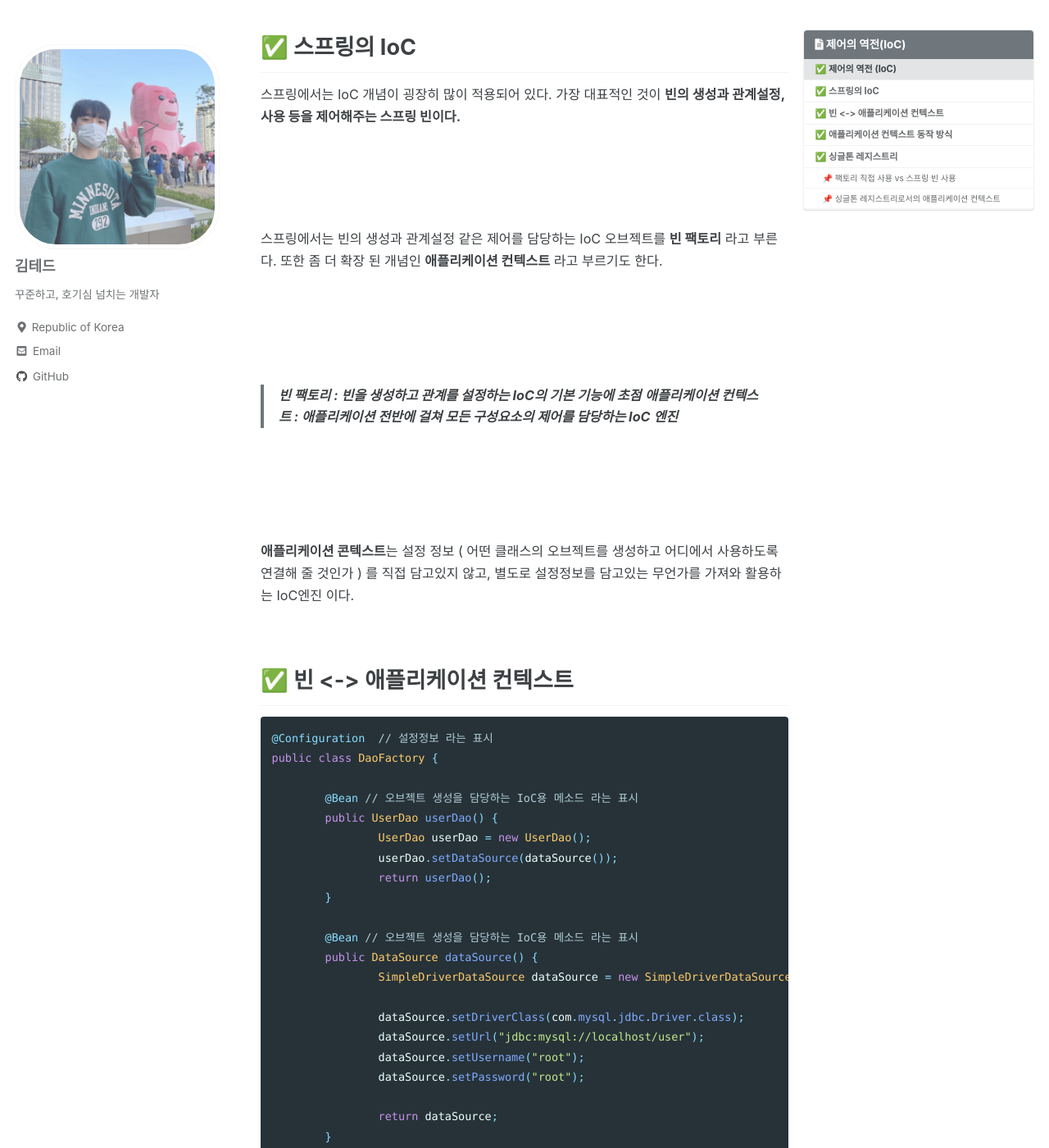
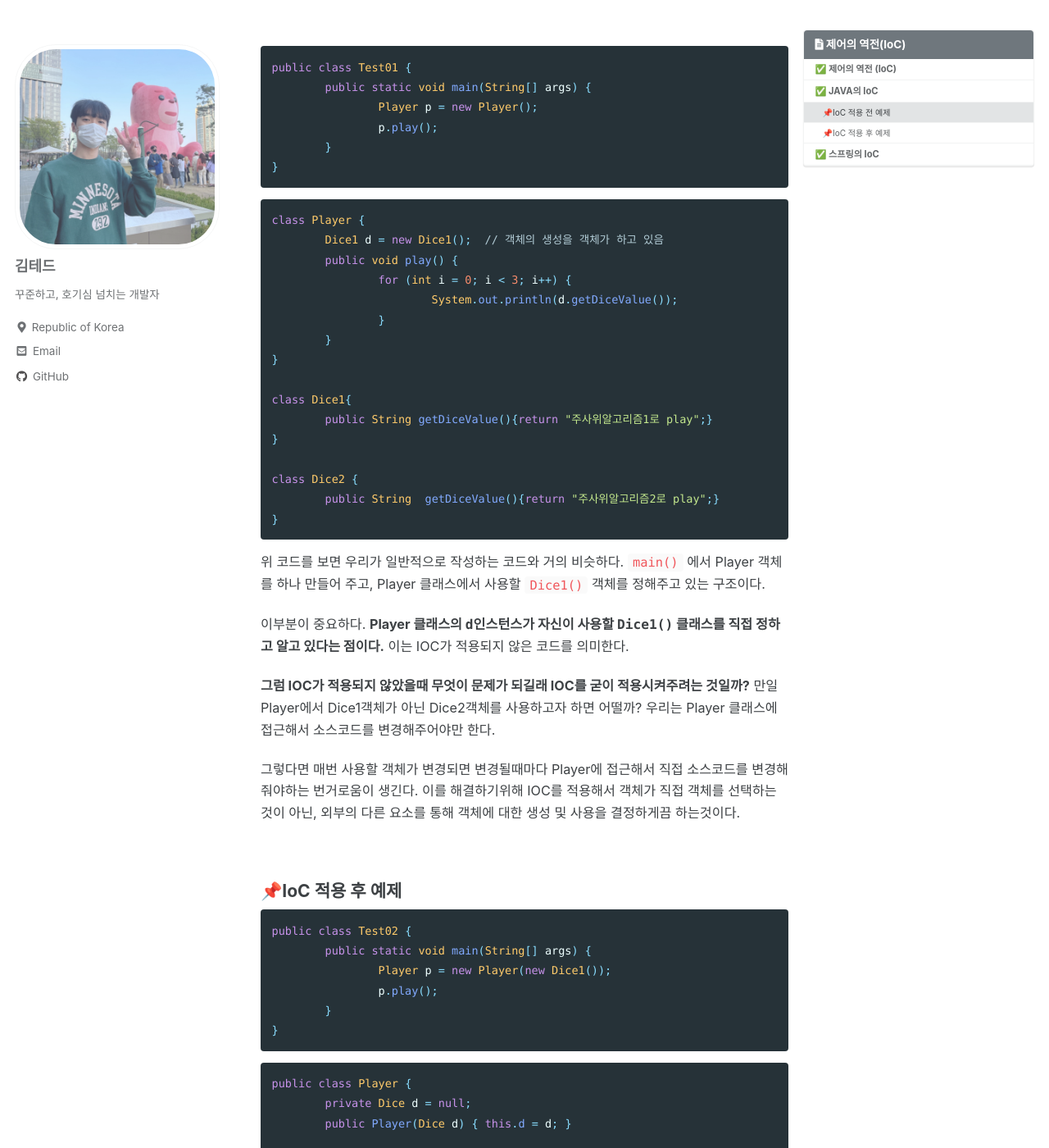
Before and after one commit to idkim97/idkim97.github.io, a Jekyll site: the page built from _posts/2022-08-29-제어의 역전(IoC).md, in a window 1280 px wide and 1400 px high, scrolled down 1345 px. Shown: the whole window at 82% size. Built offline with Jekyll 4.4.1, drawn with Linux system fonts in a browser that asks for light colours; cached includes are drawn as plain includes; some web fonts are replaced; comment, search, counter and statistics services are not loaded; some of the changed text lies outside the part shown.

Commit message:
Update 2022-08-29-제어의 역전(IoC).md

````diff
--- a/_posts/2022-08-29-제어의 역전(IoC).md
+++ b/_posts/2022-08-29-제어의 역전(IoC).md
@@ -1,7 +1,7 @@
 ---
 permalink: /2022-08-29-제어의 역전(IoC)/
 published: true
-title: "[스프링] 제어의 역전 (IoC) + 애플리케이션 컨텍스트 + 싱글톤 "
+title: "[스프링] 제어의 역전 (Inversion Of Control) "
 date: 2022-08-29 03:00:00
 toc: true
 toc_sticky: true
@@ -15,168 +15,143 @@ tags:
 - 애플리케이션 콘텍스트
 - 싱글톤 레지스트리
 ---
-<br><br><br>
+<br><br>
 
 ## ✅ 제어의 역전 (IoC)
 
 **제어의 역전**이라는 건, 간단히 **프로그램의 제어 흐름 구조가 뒤바뀌는 것**이라고 설명할 수 있다.
 
-<br><br><br>
+<br>
 
 일반적으로 프로그램의 흐름은 main() 메소드와 같이 프로그램이 시작되는 지점에서 **다음에 사용할 오브젝트를 결정**하고, **결정한 오브젝트를 생성**하고, 만들어진 오브젝트에 있는 **메소드를 호출**하고, 그 오브젝트 메소드 안에서 **다음에 사용할 것을 결정하고 호출**하는 식의 작업이 반복된다.
 
-<br><br><br>
+<br>
 
 한마디로, 이런 프로그램 구조에서 각 **오브젝트는 프로그램의 흐름을 결정하거나 사용할 오브젝트를 구성하는 작업에 능동적으로 참여한다.**
 
-<br><br><br>
+<br>
 
 ⭐ **제어의 역전(IoC, 이하 IoC라고 부르겠다)은 이런 제어의 흐름을 뒤바꾸는 것이다.**
 
-<br><br><br>
+<br>
 
-**⭐ 오브젝트가 자신이 사용할 오브젝트를 스스로 선택하지 않는다.**
-**⭐ 오브젝트는 스스로 생성하지도 않는다.**
-**⭐ 오브젝트 자신도 어떻게 만들어지고 어디서 사용되는지 알 수 없다.**
-**⭐ 모든 제어 권한을 자신이 아닌 다른 대상에게 위임한다.**
-**⭐ 우리는 이것을 IoC라고 부른다.**
+- **오브젝트가 자신이 사용할 오브젝트를 스스로 선택하지 않는다.**
+- **오브젝트는 스스로 생성하지도 않는다.**
+- **오브젝트 자신도 어떻게 만들어지고 어디서 사용되는지 알 수 없다.**
+- **모든 제어 권한을 자신이 아닌 다른 대상에게 위임한다.**
+- **우리는 이것을 IoC라고 부른다.**
 
 <br><br><br><br>
 
-## ✅ 스프링의 IoC
+## ✅ JAVA의 IoC
 
-스프링에서는 IoC 개념이 굉장히 많이 적용되어 있다. 가장 대표적인 것이 **빈의 생성과 관계설정, 사용 등을 제어해주는 스프링 빈이다.**
 
-<br><br><br>
+### 📌IoC 적용 전 예제
+<Br>
 
-스프링에서는 빈의 생성과 관계설정 같은 제어를 담당하는 IoC 오브젝트를 **빈 팩토리** 라고 부른다. 또한 좀 더 확장 된 개념인 **애플리케이션 컨텍스트** 라고 부르기도 한다.
-
-<br><br><br>
-
-> **빈 팩토리 : 빈을 생성하고 관계를 설정하는 IoC의 기본 기능에 초점**
-> **애플리케이션 컨텍스트 : 애플리케이션 전반에 걸쳐 모든 구성요소의 제어를 담당하는 IoC 엔진**
-
-<br><br><br>
-
-**애플리케이션 콘텍스트**는 설정 정보 ( 어떤 클래스의 오브젝트를 생성하고 어디에서 사용하도록 연결해 줄 것인가 ) 를 직접 담고있지 않고, 별도로 설정정보를 담고있는 무언가를 가져와 활용하는 IoC엔진 이다.
-<br><br><br>
-
-## ✅ 빈 <-> 애플리케이션 컨텍스트
 ```java
-@Configuration  // 설정정보 라는 표시
-public class DaoFactory {
-
-	@Bean // 오브젝트 생성을 담당하는 IoC용 메소드 라는 표시
-	public UserDao userDao() {
-		UserDao userDao = new UserDao();
-		userDao.setDataSource(dataSource());
-		return userDao();
-	}
-
-	@Bean // 오브젝트 생성을 담당하는 IoC용 메소드 라는 표시
-	public DataSource dataSource() {
-		SimpleDriverDataSource dataSource = new SimpleDriverDataSource();
-
-		dataSource.setDriverClass(com.mysql.jdbc.Driver.class);
-		dataSource.setUrl("jdbc:mysql://localhost/user");
-		dataSource.setUsername("root");
-		dataSource.setPassword("root");
-
-		return dataSource;
+public class Test01 {
+	public static void main(String[] args) {
+		Player p = new Player();
+		p.play();
 	}
 }
 ```
 
-<br><br><br>
+```java
+class Player {
+	Dice1 d = new Dice1();	// 객체의 생성을 객체가 하고 있음
+	public void play() {
+		for (int i = 0; i < 3; i++) {
+			System.out.println(d.getDiceValue());
+		}
+	}
+}
 
-```java
-public class UserDaoTest {
-	public static void main(String[] args) throws ClassNotFoundException, SQLException {
-	ApplicationContext context = new ApplicationContext(DaoFactory.class);
-	UserDao dao = context.getBean("userDao", UserDao.class);
-	...
+class Dice1{
+	public String getDiceValue(){return "주사위알고리즘1로 play";}
+}
+
+class Dice2 {
+	public String  getDiceValue(){return "주사위알고리즘2로 play";}
 }
 ```
+
+위 코드를 보면 우리가 일반적으로 작성하는 코드와 거의 비슷하다. `main()` 에서 Player 객체를 하나 만들어 주고, Player 클래스에서 사용할 `Dice1()` 객체를 정해주고 있는 구조이다.
+
+이부분이 중요하다. **Player 클래스의 `d`인스턴스가 자신이 사용할 `Dice1()` 클래스를 직접 정하고 알고 있다는 점이다.** 이는 IOC가 적용되지 않은 코드를 의미한다.
+
+**그럼 IOC가 적용되지 않았을때 무엇이 문제가 되길래 IOC를 굳이 적용시켜주려는 것일까?** 만일 Player에서 Dice1객체가 아닌 Dice2객체를 사용하고자 하면 어떨까? 우리는 Player 클래스에 접근해서 소스코드를 변경해주어야만 한다.
+
+그렇다면 매번 사용할 객체가 변경되면 변경될때마다 Player에 접근해서 직접 소스코드를 변경해줘야하는 번거로움이 생긴다. 이를 해결하기위해 IOC를 적용해서 객체가 직접 객체를 선택하는 것이 아닌, 외부의 다른 요소를 통해 객체에 대한 생성 및 사용을 결정하게끔 하는것이다.
 <br><br>
 
-위의 코드는 @Bean으로 생성된 userDao 스프링빈을 UserDaoTest 에서 가져와 사용하는 코드이다. UserDaoTest는 UserDao의 설정정보를 사용하는 애플리케이션 콘텍스트로 작동하는 것이다.
+### 📌IoC 적용 후 예제
+```java
+public class Test02 {
+	public static void main(String[] args) {
+		Player p = new Player(new Dice1());
+		p.play();
+	}
+}
+```
+```java
+public class Player {
+	private Dice d = null;
+	public Player(Dice d) { this.d = d; }
 
-<br><br><br><Br>
+	public void play() {
+		for (int i = 0; i < 3; i++) {
+			System.out.println(d.getDiceValue());
+		}
+	}
+}
 
-## ✅ 애플리케이션 컨텍스트 동작 방식
+interface Dice {
+	public String getDiceValue();
+}
 
-<p align="left">
-<img src="https://github.com/idkim97/idkim97.github.io/blob/master/img/ioc1.jpg?raw=true">
-</p>
+class Dice1  implements Dice {
+	public String getDiceValue(){return "주사위알고리즘1로 play";}
+}
 
-<br><br><br><Br>
+class Dice2   implements Dice  {
+	public String  getDiceValue(){return "주사위알고리즘2로 play";}
+}
+```
+위의 예제에서 변화된 부분은 Dice 인터페이스를 선언하고, 하위 Dice1, Dice2를 생성한 것이다.
 
-## ✅ 싱글톤 레지스트리
+그리고, Player는 Dice 인터페이스를 필드로 가지고 있으며, 생성자에서 Dice를 매개인자로 선언하고있다.
 
-### 📌 팩토리 직접 사용 vs 스프링 빈 사용
+이것은 Player가 사용하는 주사위 객체를 고정하는 것이 아니라, Dice 하위의 여러 타입을 이용한다는 것을 의미한다.
 
-**DaoFactory를 직접 사용하는 것**과 **Configuration 어노테이션을 사용해 스프링의 어플리케이션 컨텍스트로 만들어 사용하는 것**의 결과는 얼핏 보면 **동일한 것 같다.**
+이제 Player의 사용 주사위 객체를 변경하고 싶을 때, Player 클래스의 소스를 수정할 필요가 없다.
 
-<br><br>
+그런데, 이 예제에서도 문제점은 있다. Test02에서 Dice2객체를 Player의 생성자 매개인자로 넣고 있는데, Dice1으로 변경하려하면 Test02 소스코드를 수정해야 한다.
 
-그러나 결론적으로는 **둘은 엄청나게 다르다.** 예제를 통해 알아보자.
-
-```java
-	DaoFactory factory = new DaoFactory();
-	UserDao dao1 = factory.userDao();
-	UserDao dao2 = factory.userDao();
-
-	System.out.println(dao1);
-	System.out.println(dao2);
-```
-
-<br><br>
-
-위 코드를 실행하면 결과는 다음과 같다.
-```
-// 출력값은 매번 달라질 수 있음
-springbook.dao.UserDao@118f375
-springbook.dao.UserDao@117a8bd
-```
-
-<br><br>
-
-결과를 보면 알 수 있듯이 DaoFactory를 직접 사용해 생성한 오브젝트는 서로 다르다는 것을 알 수 있다. 객체지향을 기본적으로 다룰 수 있는 사람이라면 충분히 납득 가능한 결과이다.
-
-<br><br>
-
-그렇다면 DaoFactory에 @Configuration 어노테이션을 추가하고 설정정보로 등록한 뒤 getBean( ) 메소드로 등록된 스프링 빈을 가져온 결과는 어떠할까?
-
-<br><br>
-
-```java
-ApplicationContext context = new ApplicationContext(DaoFactory.class);
-
-UserDao dao3 = context.getBean("userDao",UserDao.class);
-UserDao dao4 = context.getBean("userDao",UserDao.class);
-
-System.out.println(dao3);
-System.out.println(dao4);
-```
-
-<br><br>
-
-위 코드를 실행하면 결과는 다음과 같다.
-```
-// 출력값은 매번 달라질 수 있음
-springbook.dao.UserDao@ee22f7
-springbook.dao.UserDao@ee22f7
-```
-
-<br><br>
-
-두 오브젝트의 출력값이 같으므로 **⭐두 오브젝트는 완전히 동일하다는 것을 알 수 있다!⭐** 스프링은 여러번에 걸쳐 빈을 요청하더라도 매번 동일한 오브젝트를 돌려준다는 뜻이다.
+소스코드에 하드 코딩되어 있기 때문이다. 이것을 개선하는 방법으로, 클래스 로더나 리플렉션을 이용할 수 있으나, 이러한 기술을 몰라도 스프링 프레임워크에서는 의존성을 주입하는 방법을 이용하여 이를 해결할 수 있다.
 
 
-<br><br><br>
+<br><br><Br><Br>
 
-### 📌 싱글톤 레지스트리로서의 애플리케이션 컨텍스트
 
-위에서 알 수 있다시피 애플리케이션 컨텍스트는 싱글톤 형태로 오브젝트를 저장하고 관리하는 **싱글톤 레지스트리** 이다.
+## ✅ 스프링의 IoC
 
-<br><br><br>
+스프링 프레임워크는 IOC 개념을 기반으로 설계되었고, IOC가 적용된 다양한 기능과 개념을 제공하고 있다.
+
+1. **스프링 컨테이너**
+	스프링 컨테이너를 통해 스프링 빈을 관리
+
+2. [**의존성 주입(DI)**](https://idkim97.github.io/2022-08-29-%EC%9D%98%EC%A1%B4%EC%84%B1%20%EC%A3%BC%EC%9E%85%28DI%29/)
+	객체간의 의존관계를 스프링이 자동으로 처리
+
+3. **컴포넌트 스캔**
+	스프링이 자동으로 빈을 찾아 등록
+
+4. **스프링 AOP**
+	스프링이 자동으로 관심사를 분리하고 모듈화
+
+5. **트랜젝션 관리**
+	스프링이 자동으로 트랜젝션의 시작, 커밋, 롤백 처리
+
+위처럼 스프링에서 IOC 개념이 탑재된 수많은 기능들이 존재한다. 각각의 개념들은 따로 포스팅을 통해 설명되어 있으니 참고하면 좋겠다.
````
